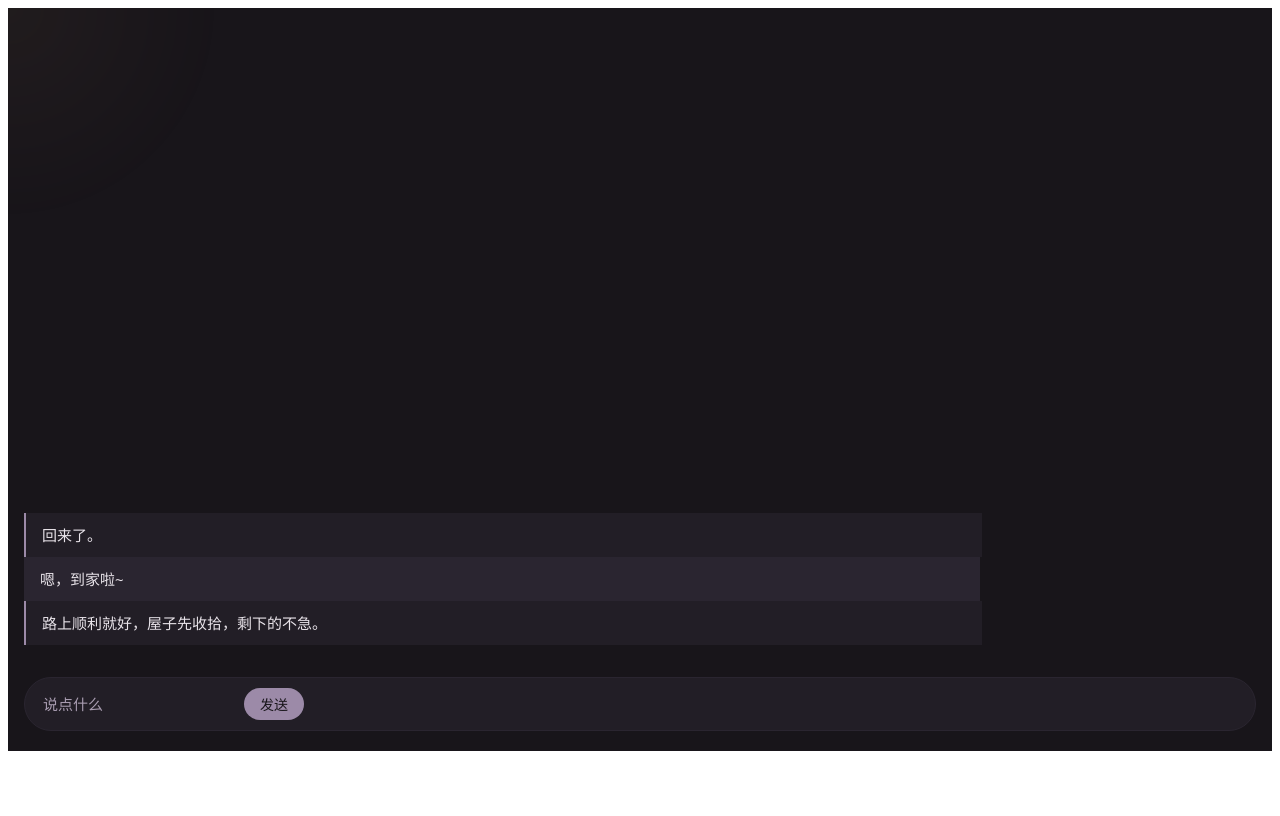
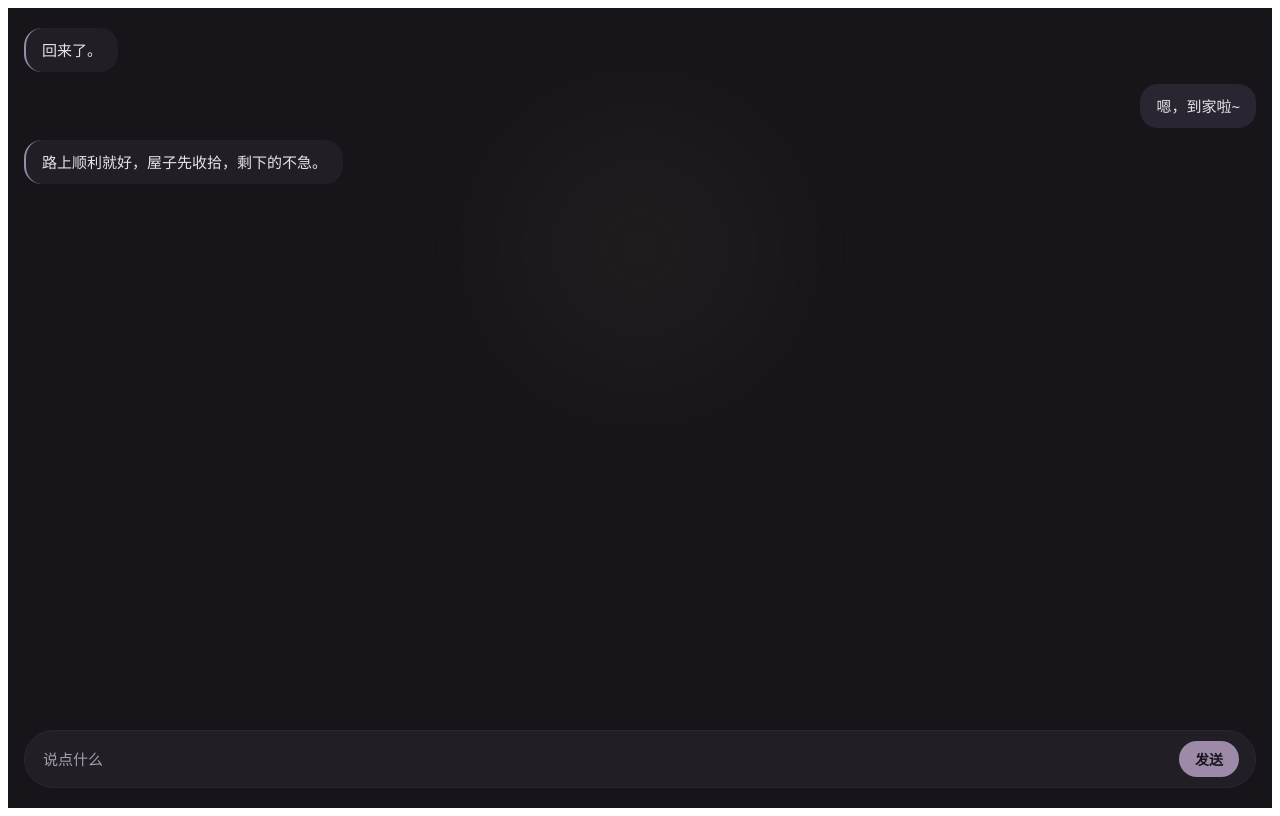
Before and after one commit to dyhjyly/yy-home-frontend, a React (Vite) app: page / in a window 1280 px wide. Built offline with nearby package versions, Linux system fonts and the light colour scheme.

Commit message:
Refactor App.jsx for improved readability and style

```diff
--- a/src/App.jsx
+++ b/src/App.jsx
@@ -17,6 +17,7 @@ export default function Home() {
     { role: 'user', text: '嗯，到家啦~' },
     { role: 'ai', text: '路上顺利就好，屋子先收拾，剩下的不急。' },
   ]);
+
   const [input, setInput] = useState('');
   const listRef = useRef(null);
 
@@ -28,24 +29,36 @@ export default function Home() {
 
   const send = () => {
     if (!input.trim()) return;
-    setMessages((m) => [...m, { role: 'user', text: input.trim() }]);
+
+    setMessages((prev) => [
+      ...prev,
+      {
+        role: 'user',
+        text: input.trim(),
+      },
+    ]);
+
     setInput('');
   };
 
   return (
     <div
-      className="w-full h-screen flex flex-col relative"
       style={{
+        width: '100%',
+        minHeight: '100dvh',
+        display: 'flex',
+        flexDirection: 'column',
+        position: 'relative',
         background: palette.bg,
         color: palette.text,
-        overflow: 'hidden',
+        overflowX: 'hidden',
         fontFamily:
           'system-ui, -apple-system, "PingFang SC", "Microsoft YaHei", sans-serif',
       }}
     >
       <div
-        className="absolute"
         style={{
+          position: 'absolute',
           top: '30%',
           left: '50%',
           width: '70vw',
@@ -61,60 +74,74 @@ export default function Home() {
         }}
       />
 
-      <div
-        className="relative w-full shrink-0"
-        style={{ height: '1px', overflow: 'hidden', zIndex: 1 }}
-      >
-        <div
-          className="absolute"
-          style={{
-            top: 0,
-            left: 0,
-            right: 0,
-            bottom: 0,
-            background: `linear-gradient(90deg, transparent, ${palette.jadeLight}, transparent)`,
-            animation: 'flow 6s ease-in-out infinite',
-          }}
-        />
-      </div>
+      <style>{`
+        @keyframes heartbeat {
+          0%, 100% {
+            opacity: 0.05;
+            transform: translate(-50%, -50%) scale(0.94);
+          }
+          8% {
+            opacity: 0.22;
+            transform: translate(-50%, -50%) scale(1.04);
+          }
+          16% {
+            opacity: 0.09;
+            transform: translate(-50%, -50%) scale(0.97);
+          }
+          24% {
+            opacity: 0.16;
+            transform: translate(-50%, -50%) scale(1.02);
+          }
+          34% {
+            opacity: 0.05;
+            transform: translate(-50%, -50%) scale(0.94);
+          }
+        }
 
-      <style>{`
-        @keyframes flow {
-          0% { transform: translateX(-30%); opacity: 0.25; }
-          50% { transform: translateX(30%); opacity: 0.85; }
-          100% { transform: translateX(-30%); opacity: 0.25; }
+        input::placeholder {
+          color: ${palette.textDim};
         }
-        @keyframes heartbeat {
-          0%, 100% { opacity: 0.05; transform: translate(-50%, -50%) scale(0.94); }
-          8% { opacity: 0.22; transform: translate(-50%, -50%) scale(1.04); }
-          16% { opacity: 0.09; transform: translate(-50%, -50%) scale(0.97); }
-          24% { opacity: 0.16; transform: translate(-50%, -50%) scale(1.02); }
-          34% { opacity: 0.05; transform: translate(-50%, -50%) scale(0.94); }
-        }
-        input::placeholder { color: ${palette.textDim}; }
       `}</style>
 
       <div
         ref={listRef}
-        className="flex-1 overflow-y-auto space-y-3 relative"
-        style={{ padding: '24px 16px', zIndex: 1 }}
+        style={{
+          flex: 1,
+          overflowY: 'auto',
+          padding: '20px 16px',
+          position: 'relative',
+          zIndex: 1,
+        }}
       >
         {messages.map((m, i) => (
           <div
             key={i}
-            className="flex"
-            style={{ justifyContent: m.role === 'user' ? 'flex-end' : 'flex-start' }}
+            style={{
+              display: 'flex',
+              justifyContent:
+                m.role === 'user'
+                  ? 'flex-end'
+                  : 'flex-start',
+              marginBottom: '12px',
+            }}
           >
             <div
-              className="rounded-2xl"
               style={{
-                maxWidth: '75%',
+                maxWidth: '80%',
                 padding: '10px 16px',
+                borderRadius: '18px',
                 fontSize: '15px',
                 lineHeight: 1.6,
-                background: m.role === 'user' ? palette.surfaceAlt : palette.surface,
+                background:
+                  m.role === 'user'
+                    ? palette.surfaceAlt
+                    : palette.surface,
                 color: palette.text,
-                borderLeft: m.role === 'ai' ? `2px solid ${palette.jade}` : 'none',
+                borderLeft:
+                  m.role === 'ai'
+                    ? `2px solid ${palette.jade}`
+                    : 'none',
+                wordBreak: 'break-word',
               }}
             >
               {m.text}
@@ -124,17 +151,22 @@ export default function Home() {
       </div>
 
       <div
-        className="shrink-0 relative"
-        style={{ padding: '8px 16px 20px', background: palette.bg, zIndex: 1 }}
+        style={{
+          padding: '12px 16px 20px',
+          background: palette.bg,
+          position: 'relative',
+          zIndex: 1,
+        }}
       >
         <div
-          className="flex items-center"
           style={{
+            display: 'flex',
+            alignItems: 'center',
             background: palette.surface,
             border: `1px solid ${palette.surfaceAlt}`,
             borderRadius: '999px',
             padding: '10px 16px',
-            gap: '8px',
+            gap: '10px',
           }}
         >
           <input
@@ -142,25 +174,26 @@ export default function Home() {
             onChange={(e) => setInput(e.target.value)}
             onKeyDown={(e) => e.key === 'Enter' && send()}
             placeholder="说点什么"
-            className="flex-1"
             style={{
+              flex: 1,
               background: 'transparent',
+              border: 'none',
               outline: 'none',
-              border: 'none',
               color: palette.text,
               fontSize: '15px',
             }}
           />
+
           <button
             onClick={send}
             style={{
               background: palette.jade,
               color: palette.bg,
+              border: 'none',
               borderRadius: '999px',
-              padding: '6px 16px',
+              padding: '8px 16px',
               fontSize: '14px',
-              fontWeight: 500,
-              border: 'none',
+              fontWeight: 600,
               cursor: 'pointer',
             }}
           >
```
